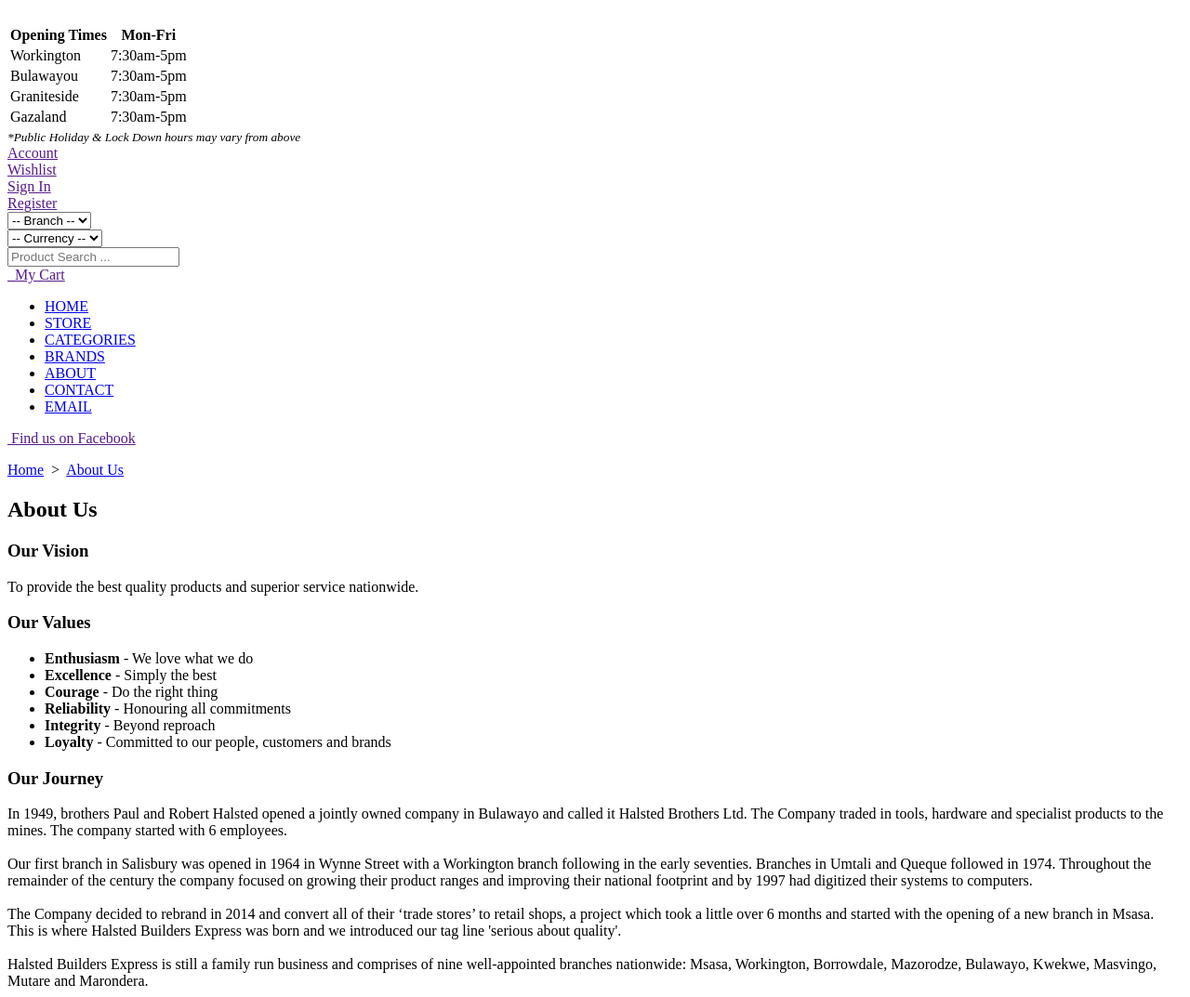
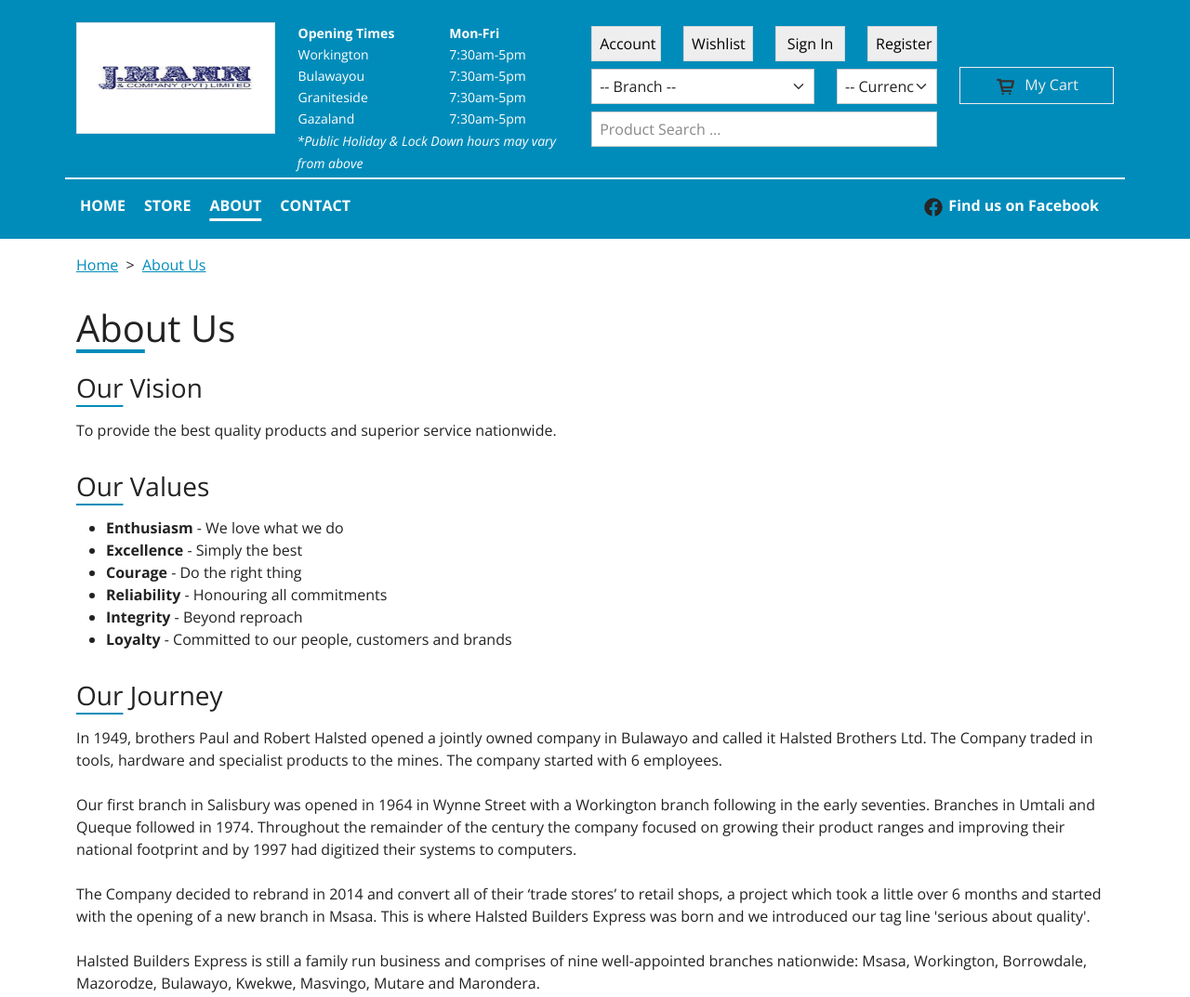
Before and after one commit to go-prime/jmann-ecommerce, a plain HTML site: page about.html in a window 1280 px wide. Shown: the top 1073 px of the page at 93% size. Drawn offline with nearby package versions, Linux system fonts and the light colour scheme; the site is published under a folder, as on GitHub Pages, so addresses that start at the root find nothing.

Commit message:
fixed static paths

```diff
--- a/about.html
+++ b/about.html
@@ -9,8 +9,8 @@
 
 
 
-    <link rel="stylesheet" href="/public/vendors/bootstrap5/css/yeti.bootstrap.min.css">
-    <link rel="stylesheet" href="/public/css/styles.css">
+    <link rel="stylesheet" href="public/vendors/bootstrap5/css/yeti.bootstrap.min.css">
+    <link rel="stylesheet" href="public/css/styles.css">
 
 
 
@@ -24,7 +24,7 @@
                 <div class="row">
                     <div class="col-lg-3 col-md-4">
                         <a href="/">
-                            <img class="w-100 img-thumbnail" src="/public/img/jmann-logo.png" alt="">
+                            <img class="w-100 img-thumbnail" src="public/img/jmann-logo.png" alt="">
                         </a>
                     </div>
                     <div class="col-lg-4 col-md-8">
@@ -91,7 +91,7 @@
             </div>
             <div class="col-lg-2 pt-lg-5">
                 <a href="" class="btn btn-outline-light w-100">
-                    <object data="/public/img/icons/cart.png" class="glyphicon-24"></object>&nbsp;&nbsp;My Cart
+                    <object data="public/img/icons/cart.png" class="glyphicon-24"></object>&nbsp;&nbsp;My Cart
                 </a>
             </div>
         </div>
@@ -121,7 +121,7 @@
                     </li>
                 </ul>
                 <a href="" class="float-end">
-                   <object data="/public/img/icons/facebook.svg" class="glyphicon-24"></object>&nbsp;Find us on Facebook</a>
+                   <object data="public/img/icons/facebook.svg" class="glyphicon-24"></object>&nbsp;Find us on Facebook</a>
             </div>
         </div>
     </div>
@@ -192,7 +192,7 @@
         </div>
         <div class="row pb-3">
             <div class="col-12">
-                <img src="/public/img/jmann-about-us.jpg" alt="" class="w-100">
+                <img src="public/img/jmann-about-us.jpg" alt="" class="w-100">
             </div>
         </div>
     </section>
@@ -286,7 +286,7 @@
 
 
 
-    <script src="/public/js/main.js"></script>
+    <script src="public/js/main.js"></script>
 
 
 
```
Also changed, not shown: contact.html (+6 -6 lines), index.html (+6 -6 lines), store.html (+6 -6 lines).
